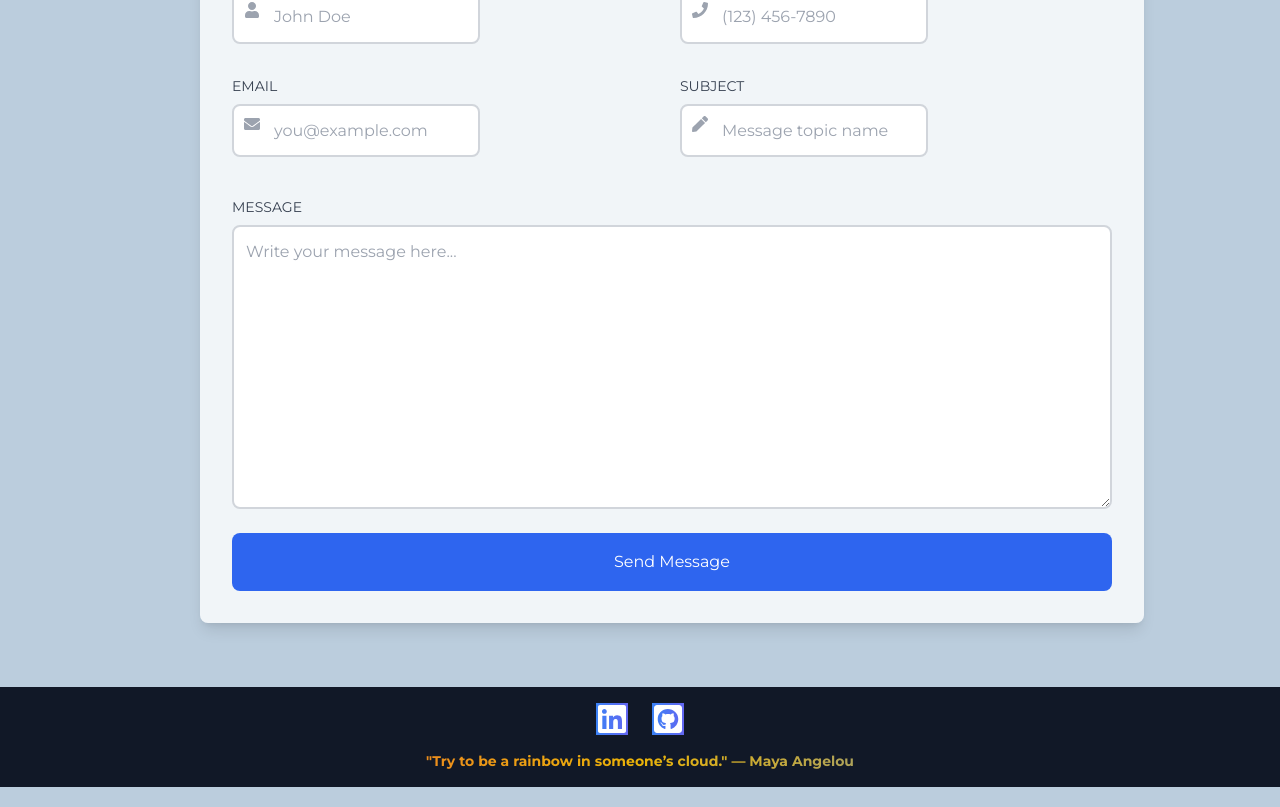
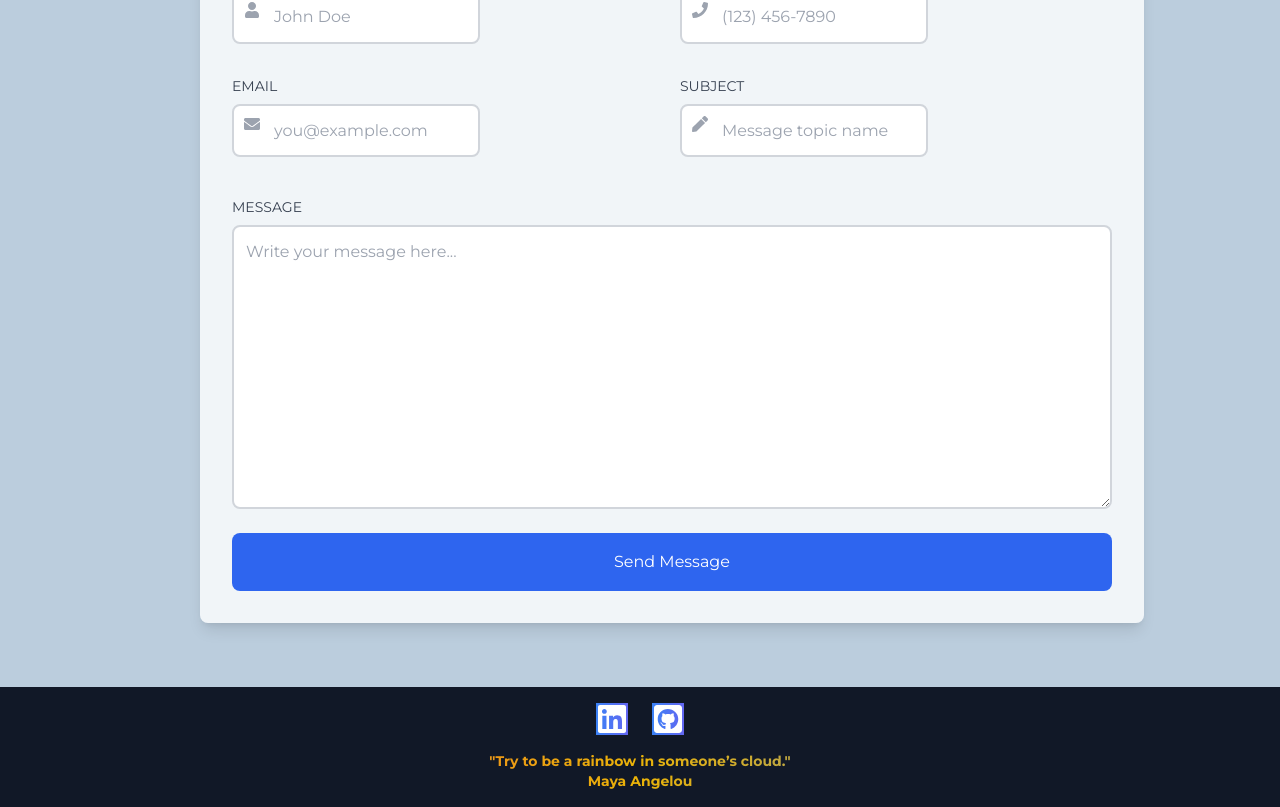
Before and after one commit to dterceroparker/doribel-react-portfolio, a React (Vite) app: page / in a window 1280 px wide. Shown: the part 3686-4493 px from the top of the page. Built offline with nearby package versions, Linux system fonts and the light colour scheme.

Commit message:
update footer quote

```diff
--- a/src/components/Footer.jsx
+++ b/src/components/Footer.jsx
@@ -33,7 +33,7 @@ const Footer = () => {
         </a>
       </div>
       <p className="mt-4 text-sm font-semibold text-center bg-clip-text text-transparent bg-gradient-to-r from-red-500 via-yellow-500 to-blue-500">
-  &quot;Try to be a rainbow in someone’s cloud.&quot; — Maya Angelou
+  &quot;Try to be a rainbow in someone’s cloud.&quot; <br></br>Maya Angelou
 </p>
 
     </motion.footer>
```
